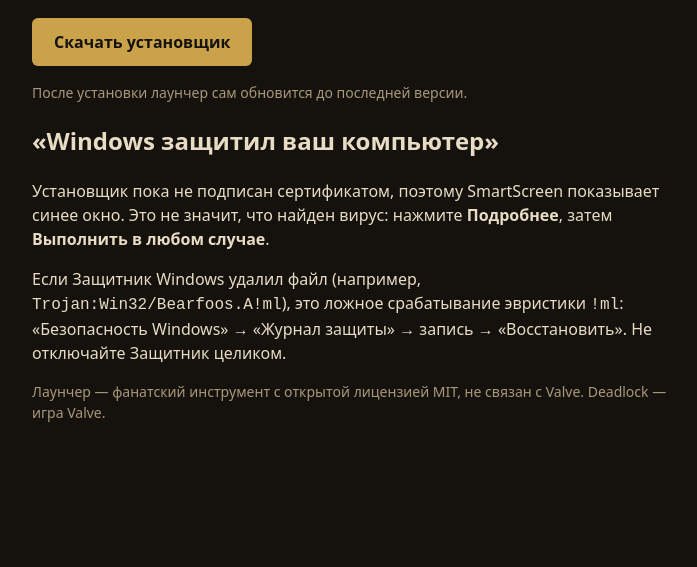
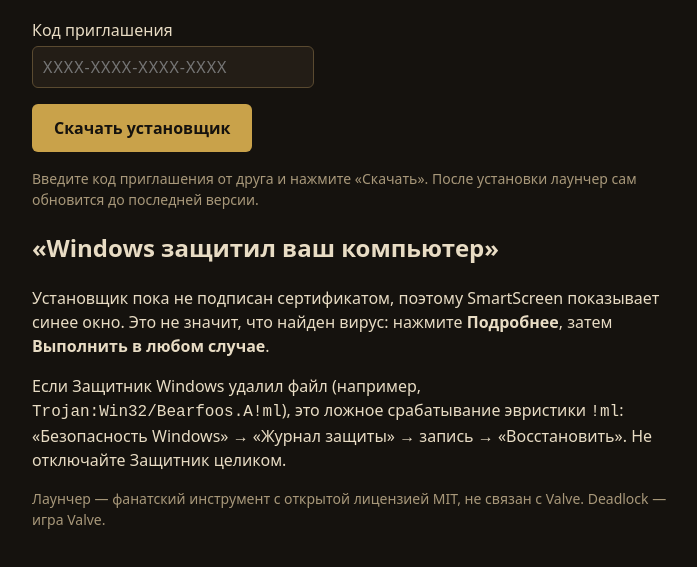
Before and after one commit to deshbylight/DeadlockLauncher-releases, a plain HTML site: page index.html in a window 1280 px wide. Shown: the part 99-666 px from the top of the page, without its empty margins (288-985 px from the left). Drawn offline with Linux system fonts and the light colour scheme.

Commit message:
Install page: invite code field (/dl/ needs it, D-237)

```diff
--- a/index.html
+++ b/index.html
@@ -9,10 +9,12 @@
   a.btn { display: inline-block; padding: 12px 22px; background: #c9a24a; color: #15120e; font-weight: 700; text-decoration: none; border-radius: 6px; }
   a.btn[aria-disabled="true"] { opacity: .5; pointer-events: none; }
   .muted { color: #a8987a; font-size: 14px; }
+  input { font: inherit; margin-top: 4px; padding: 8px 10px; width: 260px; background: #231d16; color: #e8dcc4; border: 1px solid #5a4a30; border-radius: 6px; letter-spacing: 1px; }
 </style>
 </head>
 <body>
 <h1>Deadlock Group Finder</h1>
+<p><label>Код приглашения<br><input id="code" autocomplete="off" spellcheck="false" placeholder="XXXX-XXXX-XXXX-XXXX"></label></p>
 <p><a id="dl" class="btn" aria-disabled="true" href="#">Скачать установщик</a></p>
 <p id="state" class="muted">Получаю адрес сервера…</p>
 <h2>«Windows защитил ваш компьютер»</h2>
@@ -23,13 +25,25 @@
 <p class="muted">Лаунчер — фанатский инструмент с открытой лицензией MIT, не связан с Valve. Deadlock — игра Valve.</p>
 <script>
 // The installer lives on the launcher server (/dl/), whose address changes with the tunnel: read server.json.
+// The server hands it out only with an invite code (?code=, server dl.ts D-237); a ?code= in this page's
+// address fills the field.
+const code = document.getElementById('code');
+const a = document.getElementById('dl');
+let base = '';
+code.value = new URLSearchParams(location.search).get('code') || '';
+function link() {
+  if (!base) return;
+  const c = code.value.trim();
+  a.href = base + '/dl/DeadlockGroupFinder-Setup.exe' + (c ? '?code=' + encodeURIComponent(c) : '');
+}
+code.addEventListener('input', link);
 fetch('server.json?t=' + Date.now(), { cache: 'no-store' })
   .then((r) => r.json())
   .then((s) => {
-    const a = document.getElementById('dl');
-    a.href = String(s.url).replace(/\/+$/, '') + '/dl/DeadlockGroupFinder-Setup.exe';
+    base = String(s.url).replace(/\/+$/, '');
+    link();
     a.removeAttribute('aria-disabled');
-    document.getElementById('state').textContent = 'После установки лаунчер сам обновится до последней версии.';
+    document.getElementById('state').textContent = 'Введите код приглашения от друга и нажмите «Скачать». После установки лаунчер сам обновится до последней версии.';
   })
   .catch(() => { document.getElementById('state').textContent = 'Сервер сейчас недоступен, попробуйте позже.'; });
 </script>
```
